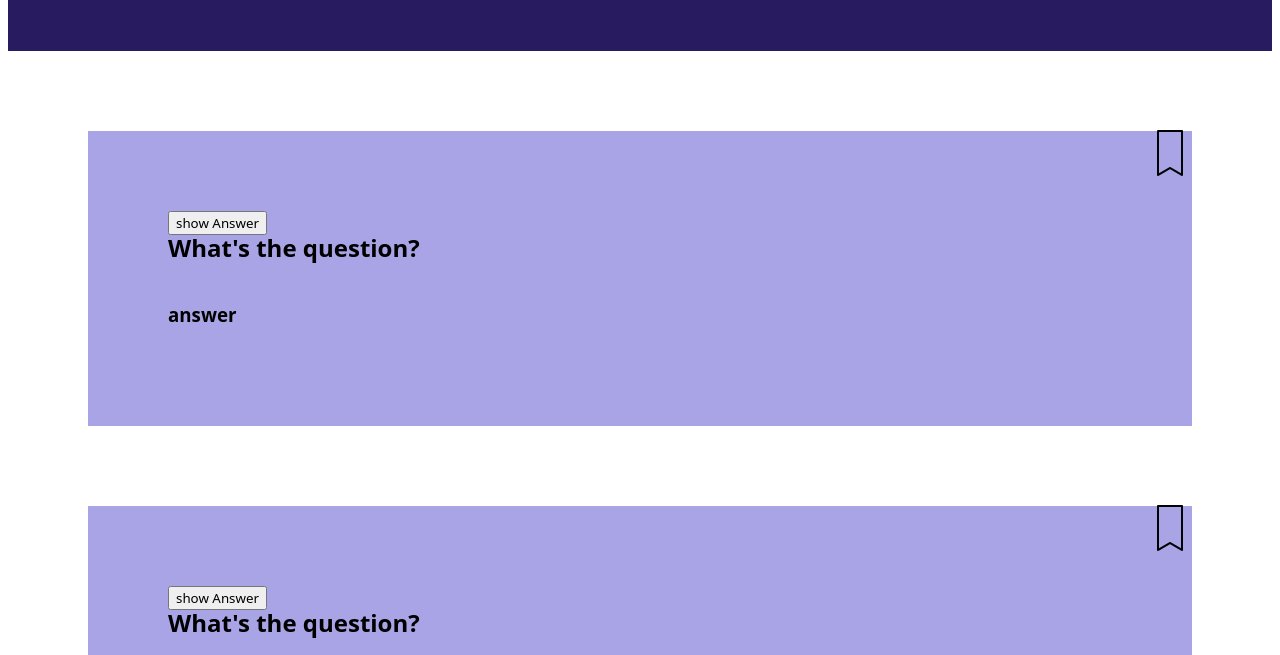
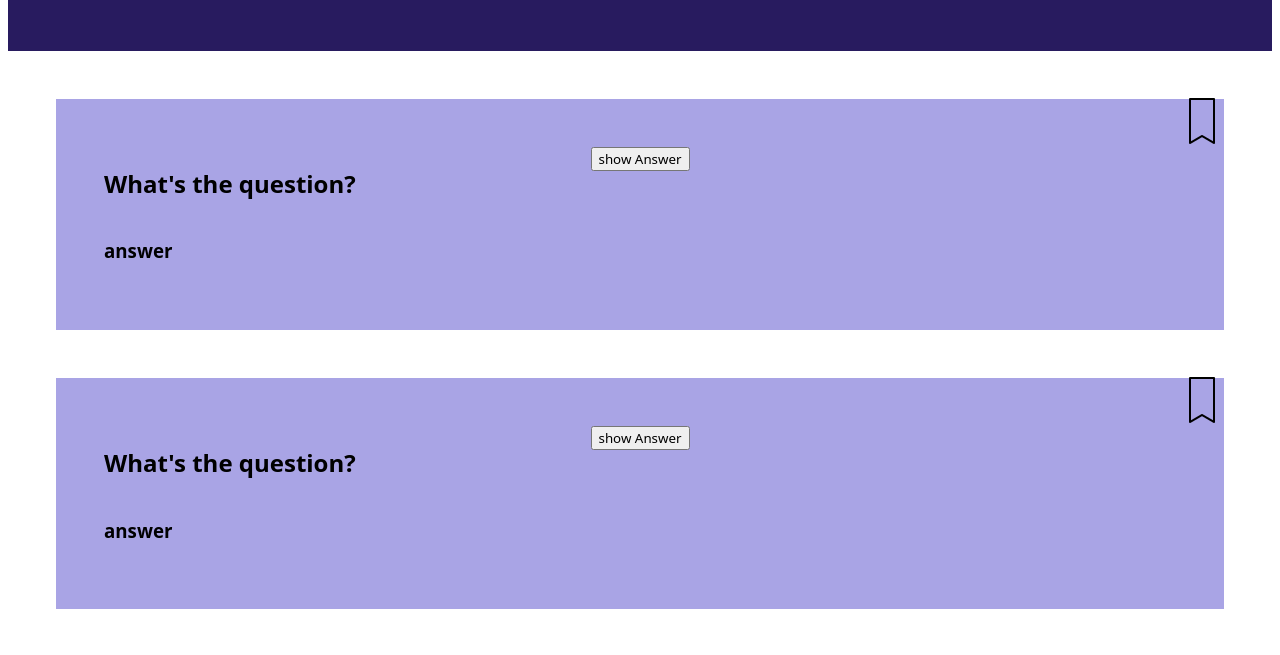
Before and after one commit to gunnarmon/quiz-app, a plain HTML site: page index.html in a window 1280 px wide. Shown: the part 107-762 px from the top of the page. Drawn offline with Linux system fonts and the light colour scheme.

Commit message:
added wrap to question__card

```diff
--- a/css/styles.css
+++ b/css/styles.css
@@ -19,8 +19,9 @@ header {
   display: flex;
   flex-direction: column;
   position: relative;
-  padding: 5em;
-  margin: 5em;
+  flex-wrap: wrap;
+  padding: 3rem;
+  margin: 3rem;
   background-color: rgb(169, 164, 229);
 }
 
@@ -40,6 +41,7 @@ header {
 .show__answer {
   display: flex;
   flex-direction: column;
+  align-self: center;
   position: absolute;
 
   /*   bottom: 2rem;
```
